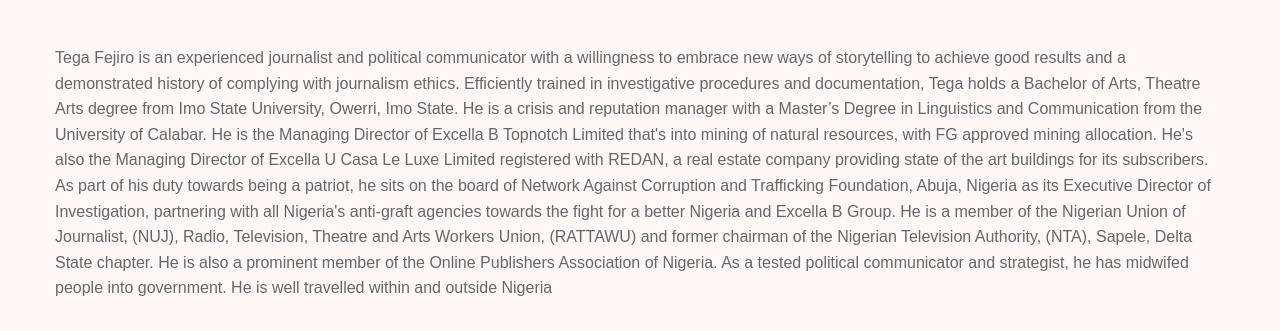
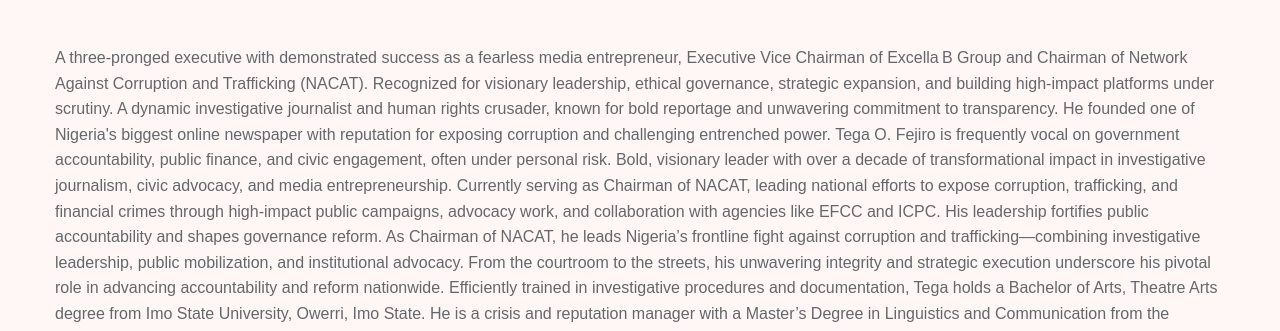
Before and after one commit to Carl-kristie/excellab, a plain HTML site: page team1.html in a window 1280 px wide. Shown: the part 618-949 px from the top of the page. Drawn offline with Linux system fonts and the light colour scheme; a web font is replaced by a local one.

Commit message:
updated tega's profile image and text

```diff
--- a/team1.html
+++ b/team1.html
@@ -128,11 +128,21 @@
                             <!-- Section Tittle -->
 
                             <p>
-                               Tega Fejiro is an experienced journalist and political communicator with a willingness to embrace new ways of storytelling to achieve good results and a demonstrated history of complying with journalism ethics. Efficiently trained in investigative procedures and documentation, Tega holds a Bachelor of Arts, Theatre Arts degree from Imo State University, Owerri, Imo State. He is a crisis and reputation manager with a Master’s Degree in Linguistics and Communication from the University of Calabar.
+                            A three‑pronged executive with demonstrated success as a fearless media entrepreneur,  Executive Vice Chairman of Excella B Group and Chairman of Network Against Corruption and Trafficking (NACAT). Recognized for visionary leadership, ethical governance, strategic expansion, and building high‑impact platforms under scrutiny.
 
-He is the Managing Director of Excella B Topnotch Limited that's into mining of natural resources, with FG approved mining allocation. He's also the Managing Director of Excella U Casa Le Luxe Limited registered with REDAN, a real estate company providing state of the art buildings for its subscribers.
+A dynamic investigative journalist and human rights crusader, known for bold reportage and unwavering commitment to transparency. He founded one of Nigeria's biggest online newspaper with reputation for exposing corruption and challenging entrenched power. Tega O. Fejiro is frequently vocal on government accountability, public finance, and civic engagement, often under personal risk.  Bold, visionary leader with over a decade of transformational impact in investigative journalism, civic advocacy, and media entrepreneurship.
 
-As part of his duty towards being a patriot, he sits on the board of Network Against Corruption and Trafficking Foundation, Abuja, Nigeria as its Executive Director of Investigation, partnering with all Nigeria's anti-graft agencies towards the fight for a better Nigeria and Excella B Group. He is a member of the Nigerian Union of Journalist, (NUJ), Radio, Television, Theatre and Arts Workers Union, (RATTAWU) and former chairman of the Nigerian Television Authority, (NTA), Sapele, Delta State chapter. He is also a prominent member of the Online Publishers Association of Nigeria. As  a tested political communicator and strategist, he has midwifed people into government. He is well travelled within and outside Nigeria
+Currently serving as Chairman of NACAT, leading national efforts to expose corruption, trafficking, and financial crimes through high-impact public campaigns, advocacy work, and collaboration with agencies like EFCC and ICPC. His leadership fortifies public accountability and shapes governance reform. As Chairman of NACAT, he leads Nigeria’s frontline fight against corruption and trafficking—combining investigative leadership, public mobilization, and institutional advocacy. From the courtroom to the streets, his unwavering integrity and strategic execution underscore his pivotal role in advancing accountability and reform nationwide.
+
+Efficiently trained in investigative procedures and documentation, Tega holds a Bachelor of Arts, Theatre Arts degree from Imo State University, Owerri, Imo State. He is a crisis and reputation manager with a Master’s Degree in Linguistics and Communication from the University of Calabar. He is the Managing Director of Excella B Topnotch Limited that's into mining of natural resources, with FG approved mining lease grants . He's also the Managing Director of Excella U Casa Le Luxe Limited a member  REDAN, a real estate company providing state of the art buildings for its subscribers.
+
+He spearheads Excella media operations with offices in Abuja, Asaba and Uyo, shaping news publications, content and outreach across communities. He Scaled a whistleblower-powered news platform from a blog into a nationally recognized voice for transparency, reaching thousands daily and influencing governance narratives across Nigeria.
+
+As a national leading voice, he's a contributor to political and civic discourse across platforms, respected for fearless leadership in truth-telling, even in the face of systemic opposition.
+
+A strategic communicator who has provided strategic communication support to civil society groups and good governance NGOs and has dvised political figures and private sector actors on media reputation and crisis management, with many prominent Nigeria political figures midwife into government positions by him and his team.
+
+He has been cognized by CPJ (Committee to Protect Journalists) for journalistic courage under legal duress and described as "the enfant terrible of Nigerian journalism" — a disruptor unafraid to confront power and a social media influencer.
                             </p>
                         </div>
                     </div>
```
Also changed, not shown: team8.html (+0 -1 lines), assets/img/ceo.png (deleted), 1 other file.
